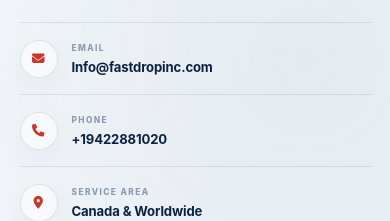
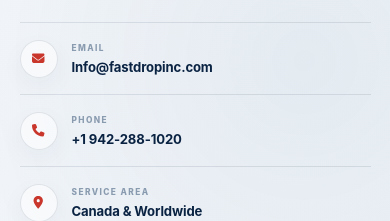
Before and after one commit to MunibaP/FD-Worldwide-Logistics-Inc., a React (Vite) app in the folder client/: page / in a window 390 px wide. Shown: the part 11040-11261 px from the top of the page. Built offline with nearby package versions, Linux system fonts and the light colour scheme.

Commit message:
fixed the phone number format.

```diff
--- a/client/src/sections/Contact/Contact.jsx
+++ b/client/src/sections/Contact/Contact.jsx
@@ -161,7 +161,7 @@
                                 </small>
 
                                 <strong>
-                                    +19422881020
+                                    +1 942-288-1020
                                 </strong>
 
                             </span>
```
